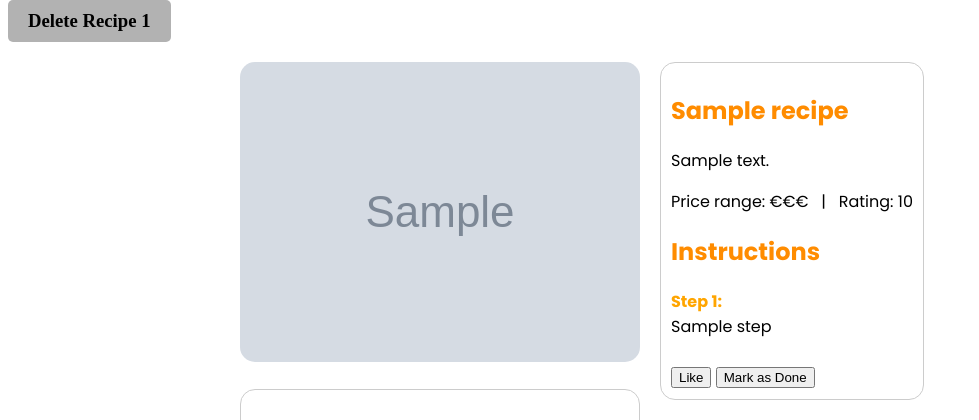
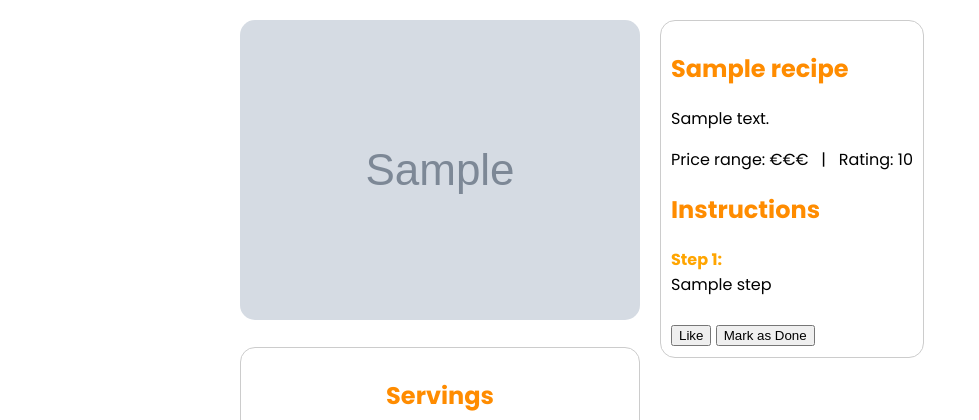
Before and after one commit to LiamHeynderickx/TastyTableWebApplication, a Symfony app: template templates/Pages/recipeDisplay.html.twig in a window 1280 px wide. Shown: the part 130-550 px from the top of the page, without its empty margins (0-979 px from the left). Run offline with Twig, Linux system fonts and the light colour scheme; the template is opened without the code that fills it: most values are stand-ins (such as "Sample title", 1, 10 or a date in 2020); grey boxes marked "Sample" are stand-in pictures; some libraries are stand-ins or nearby versions.

Commit message:
Solved issue Again

```diff
--- a/src/Controller/TastyTableController.php
+++ b/src/Controller/TastyTableController.php
@@ -526,6 +526,7 @@ class TastyTableController extends AbstractController
         return $this->render('Pages/recipeDisplay.html.twig', [
             'recipe' => $recipe,
             'DbFlag' => $isFromDb,
+            'SaveFlag'=>1
         ]);
     }
 
--- a/src/Service/SpoonacularApiService.php
+++ b/src/Service/SpoonacularApiService.php
@@ -12,11 +12,11 @@ class SpoonacularApiService
     public function __construct(HttpClientInterface $client)
     {
         $this->client = $client;
-//        $this->apiKey = '19d88678c40e403bae96298037a292bc';
+      $this->apiKey = '19d88678c40e403bae96298037a292bc';
 //        $this->apiKey =   'c032d39ece4346bdb75d5e9ac3d6b903';
 //       $this->apiKey = 'a97f080d485740608c87a17ef0957691';
-        //$this->apiKey = 'face680489cd4b5fbbb1faca74e6ca22';
-        $this->apiKey = '8fc06e17edce40e88e7f2f8984508877';
+      //  //$this->apiKey = 'face680489cd4b5fbbb1faca74e6ca22';
+     //   $this->apiKey = '8fc06e17edce40e88e7f2f8984508877';
     }
 
 //    public function getRandomRecipe($filters) {
--- a/templates/Pages/recipeDisplay.html.twig
+++ b/templates/Pages/recipeDisplay.html.twig
@@ -9,20 +9,20 @@
 
 {% block body %}
     <main>
-        {% if SaveFlag %}
-            <a href="{{ path('SaveRecipeDisplay', {'id': recipe.id, 'save': '1','isDB':DbFlag}) }}" style="display: inline-block; padding: 10px 20px; font-size: 16px; font-weight: bold; text-align: center; color: white; background-color: #b2b2b2; border: none; border-radius: 5px; text-decoration: none;">
-                <h3 style="margin: 0; padding: 0; color: black">Save Recipe {{ recipe.id }}</h3>
-            </a>
+{#        {% if SaveFlag %}#}
+{#            <a href="{{ path('SaveRecipeDisplay', {'id': recipe.id, 'save': '1','isDB':DbFlag}) }}" style="display: inline-block; padding: 10px 20px; font-size: 16px; font-weight: bold; text-align: center; color: white; background-color: #b2b2b2; border: none; border-radius: 5px; text-decoration: none;">#}
+{#                <h3 style="margin: 0; padding: 0; color: black">Save Recipe {{ recipe.id }}</h3>#}
+{#            </a>#}
 
-        {% else %}
+{#        {% else %}#}
 
-            <a href="{{ path('SaveRecipeDisplay', {'id': recipe.id, 'save': '0','isDB':DbFlag}) }}" style="display: inline-block; padding: 10px 20px; font-size: 16px; font-weight: bold; text-align: center; color: white; background-color: #b2b2b2; border: none; border-radius: 5px; text-decoration: none;">
-                <h3 style="margin: 0; padding: 0; color: black">Delete Recipe {{ recipe.id }}</h3>
-            </a>
+{#            <a href="{{ path('SaveRecipeDisplay', {'id': recipe.id, 'save': '0','isDB':DbFlag}) }}" style="display: inline-block; padding: 10px 20px; font-size: 16px; font-weight: bold; text-align: center; color: white; background-color: #b2b2b2; border: none; border-radius: 5px; text-decoration: none;">#}
+{#                <h3 style="margin: 0; padding: 0; color: black">Delete Recipe {{ recipe.id }}</h3>#}
+{#            </a>#}
 
-        {% endif %}
+{#        {% endif %}#}
 
-        {% if DbFlag==0 %}
+        {% if DbFlag==1 %}
         <div class="container">
             <!-- Recipe Image -->
             <aside>
```
